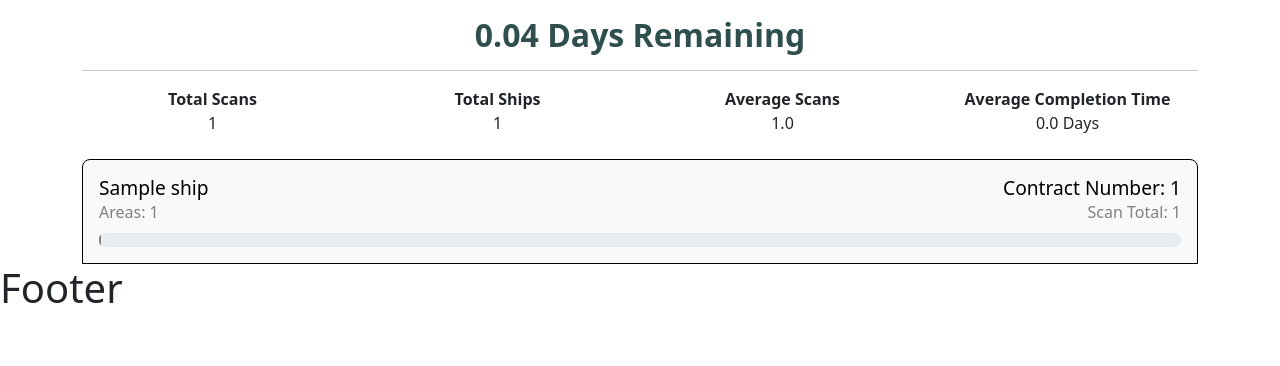
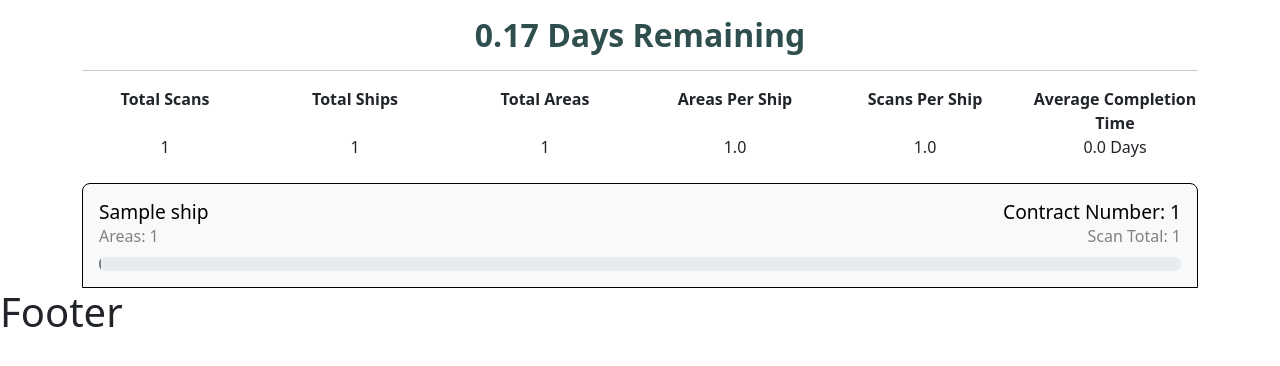
Before and after one commit to DavidHearl/scene-automation, a Django app: page / in a window 1280 px wide. Shown: the part 48-414 px from the top of the page. Run offline with Django 3.2, Linux system fonts and the light colour scheme; tables that the repository leaves empty hold one stand-in row (values such as "Sample post").

Commit message:
adjusted estimated time calculations, added more stats at the top of the page

```diff
--- a/front_end/models.py
+++ b/front_end/models.py
@@ -47,8 +47,13 @@ class Ship(models.Model):
         total_scans = self.total_scans()
         completed_percentage = self.completed_percentage()
 
-        estimated_time = total_scans * time_per_scan
-        estimated_time = estimated_time / (60 * 8)
+        estimated_time_per_scan = total_scans * time_per_scan / (60 * 8)
+
+        # Calculate the additional time based on the number of areas
+        total_areas = self.area_set.count()
+        additional_time_per_area = total_areas * (time_per_area / (60 * 8))
+
+        estimated_time = estimated_time_per_scan + additional_time_per_area
 
         # Ensure that the multiplication doesn't result in negative zero
         multiplier = -((completed_percentage / 100) - 1)
@@ -79,14 +84,16 @@ class Area(models.Model):
         ("Completed", "Completed")
     ]
 
-    imported = models.CharField(max_length=20, choices=STATUS_CHOICES, default="Queued")
-    processed = models.CharField(max_length=20, choices=STATUS_CHOICES, default="Queued")
-    registered = models.CharField(max_length=20, choices=STATUS_CHOICES, default="Queued")
-    aligned = models.CharField(max_length=20, choices=STATUS_CHOICES, default="Queued")
-    cleaned = models.CharField(max_length=20, choices=STATUS_CHOICES, default="Queued")
-    point_cloud = models.CharField(max_length=20, choices=STATUS_CHOICES, default="Queued")
-    exported = models.CharField(max_length=20, choices=STATUS_CHOICES, default="Queued")
-    uploaded = models.CharField(max_length=20, choices=STATUS_CHOICES, default="Queued")
+    default_value = "Completed"
+
+    imported = models.CharField(max_length=20, choices=STATUS_CHOICES, default=default_value)
+    processed = models.CharField(max_length=20, choices=STATUS_CHOICES, default=default_value)
+    registered = models.CharField(max_length=20, choices=STATUS_CHOICES, default=default_value)
+    aligned = models.CharField(max_length=20, choices=STATUS_CHOICES, default=default_value)
+    cleaned = models.CharField(max_length=20, choices=STATUS_CHOICES, default=default_value)
+    point_cloud = models.CharField(max_length=20, choices=STATUS_CHOICES, default=default_value)
+    exported = models.CharField(max_length=20, choices=STATUS_CHOICES, default=default_value)
+    uploaded = models.CharField(max_length=20, choices=STATUS_CHOICES, default=default_value)
 
     def __str__(self):
         return self.area_name
--- a/front_end/templates/front_end/front_end.html
+++ b/front_end/templates/front_end/front_end.html
@@ -1,5 +1,6 @@
 {% extends "base.html" %}
 {% block title %} Ship Areas & Details {% endblock %}
+{% csrf_token %}
 
 {% load custom_filters %}
 
@@ -10,16 +11,20 @@
     </div>
     <hr>
     <div class="row">
-        <div class="col-3 summary-heading">Total Scans</div>
-        <div class="col-3 summary-heading">Total Ships</div>
-        <div class="col-3 summary-heading">Average Scans</div>
-        <div class="col-3 summary-heading">Average Completion Time</div>
+        <div class="col-2 summary-heading">Total Scans</div>
+        <div class="col-2 summary-heading">Total Ships</div>
+        <div class="col-2 summary-heading">Total Areas</div>
+        <div class="col-2 summary-heading">Areas Per Ship</div>
+        <div class="col-2 summary-heading">Scans Per Ship</div>
+        <div class="col-2 summary-heading">Average Completion Time</div>
     </div>
     <div class="row">
-        <div class="col-3 summary-values">{{ total_scans }}</div>
-        <div class="col-3 summary-values">{{ num_ships }}</div>
-        <div class="col-3 summary-values">{{ avg_scans_per_ship }}</div>
-        <div class="col-3 summary-values">{{ avg_completion_time }} Days</div>
+        <div class="col-2 summary-values">{{ total_scans }}</div>
+        <div class="col-2 summary-values">{{ num_ships }}</div>
+        <div class="col-2 summary-values">{{ num_areas }}</div>
+        <div class="col-2 summary-values">{{ avg_areas_per_ship }}</div>
+        <div class="col-2 summary-values">{{ avg_scans_per_ship }}</div>
+        <div class="col-2 summary-values">{{ avg_completion_time }} Days</div>
     </div>
 
     <!-- Ship button card drop down -->
@@ -94,10 +99,7 @@
                                         <input type="text" name="area_name" value="{{ area.area_name }}">
                                     </div>
                                     <div class="col-4 col-md-1 crud">
-                                        <form method="post" action="{% url 'delete_area' area.id %}">
-                                            {% csrf_token %}
-                                            <button class="crud-button delete" type="submit" onclick="return confirm('Are you sure you want to delete this area?')">Delete</button>
-                                        </form>
+                                        <button class="crud-button delete" onclick="confirmAndDelete('{{ area.id }}')">Delete</button>
                                         <button class="crud-button save" type="submit">Save</button>
                                     </div>
                                     <div class="col-2 col-md-1 area-form">
@@ -315,24 +317,11 @@
 </div>
 
 <script>
-    // Get a reference to the dropdown element
-    var dropdown = document.getElementById("importedDropdown");
-
-    // Function to update the background color
-    function updateBackgroundColor() {
-        var selectedValue = dropdown.value;
-        var statusClass = 'status-' + selectedValue.replace(/\s/g, '-'); // Convert spaces to hyphens
-        dropdown.className = statusClass;
+    function confirmAndDelete(areaId) {
+        if (confirm('Are you sure you want to delete this area?')) {
+            window.location.href = `/delete_area/${areaId}/`;
+        }
     }
-
-    // Add an event listener to handle changes in the dropdown
-    dropdown.addEventListener("change", updateBackgroundColor);
-
-    // Initialize the background color when the page loads
-    updateBackgroundColor();
-
-    // Initialize Bootstrap toasts
-    $('.toast').toast('show');
 </script>
 
 {% endblock %}
--- a/front_end/views.py
+++ b/front_end/views.py
@@ -12,6 +12,10 @@ def ships_and_areas(request):
 
     # Calculate the number of ships
     num_ships = Ship.objects.count()
+    num_areas = Area.objects.count()
+
+    # Calculate the average areas per ship
+    avg_areas_per_ship = round(num_areas / num_ships, 0)
 
     # Calculate the average scans per ship
     avg_scans_per_ship = round(total_scans / num_ships, 0)
@@ -50,6 +54,8 @@ def ships_and_areas(request):
         'areas': areas,
         'total_scans': total_scans,
         'num_ships': num_ships,
+        'num_areas': num_areas,
+        'avg_areas_per_ship': avg_areas_per_ship,
         'avg_scans_per_ship': avg_scans_per_ship,
         'avg_completion_time': avg_completion_time,
         'total_estimated_completion_for_all_ships': total_estimated_completion_for_all_ships,
@@ -58,8 +64,6 @@ def ships_and_areas(request):
     }
 
     return render(request, 'front_end/front_end.html', context)
-
-
 
 def edit_area(request, area_id):
     area = get_object_or_404(Area, pk=area_id)
```
